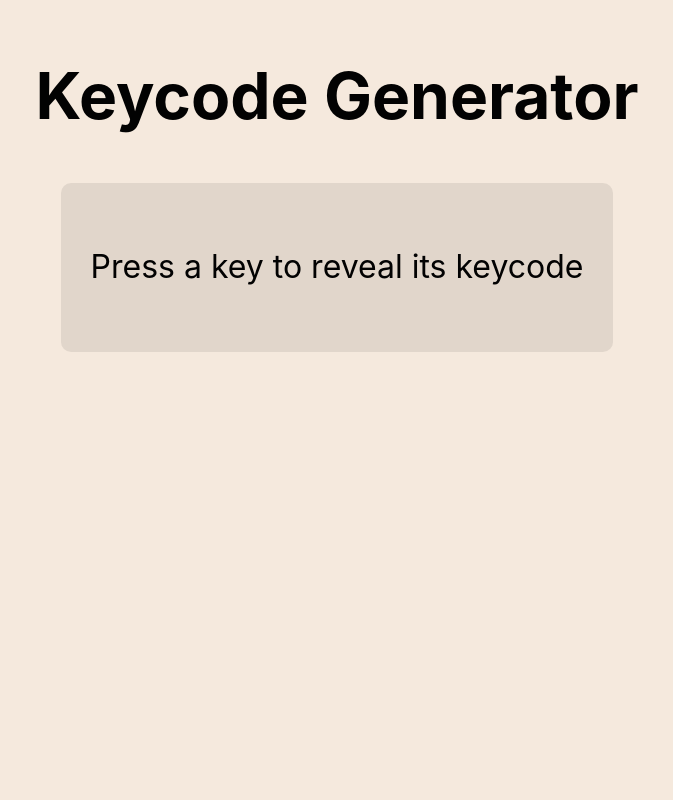
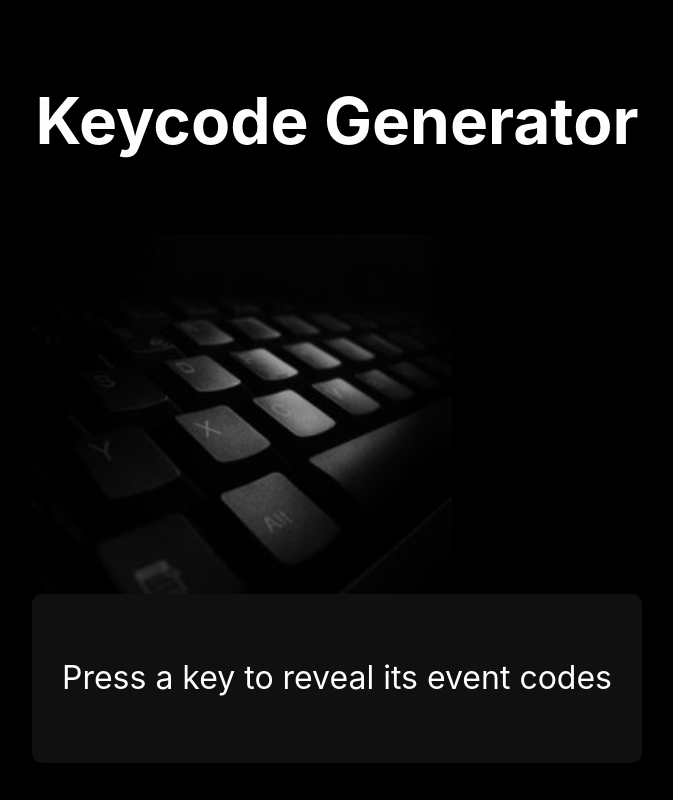
Before and after one commit to javajoshcmd/keycodeWebApp, a plain HTML site: page index.html in a window 1280 px wide. Shown: the whole page, without its empty margins (303-976 px from the left). Drawn offline with Linux system fonts and the light colour scheme.

Commit message:
changed style to dark theme

```diff
--- a/app.js
+++ b/app.js
@@ -1,6 +1,6 @@
 
   window.addEventListener("keydown", () => {
-    document.getElementById("header").innerHTML = `<p> key: ${event.key}</p>`;
+    document.getElementById("header").innerHTML = `<p> key pressed: ${event.key}</p>`;
     document.getElementById("eventCode").innerHTML = `<p> Key code: ${event.keyCode}</p>`;
     document.getElementById("eventWhich").innerHTML = `<p> Event code: ${event.code}</p>`;
 })
--- a/index.html
+++ b/index.html
@@ -10,9 +10,12 @@
 <div class="main" >
     <h1 >Keycode Generator</h1>
 </div>
+<div class="topImg">
+    <img src="images/computer-keyboard-1426478.jpg" height="360px" width="420">
+
 <div class = "keyGen">
   <div id="header">
-    <p>Press a key to reveal its keycode</p>
+    <p>Press a key to reveal its event codes</p>
   </div>
 <div id="eventCode">
 
@@ -20,7 +23,7 @@
 
 <div id="eventWhich"></div>
 </div>
-
+</div>
     <script src="app.js"></script>
 </body>
 </html>
--- a/main.css
+++ b/main.css
@@ -4,16 +4,25 @@ body {
     align-items: center;
     justify-content: center;
     height: 100%;
-    background: #f5e9dd;
+    background: #000000;
     text-align: center;
     font-family:  -apple-system, BlinkMacSystemFont, 'Segoe UI', Roboto, Oxygen, Ubuntu, Cantarell, 'Open Sans', 'Helvetica Neue', sans-serif;
     line-height: 1.4;
     font-size: 2rem;
-    color: rgb(2, 2, 2);
+    color: rgb(255, 253, 253);
   }
-
+.topImg {
+    display: flex;
+    flex-direction: column;
+    min-width: 485px;
+    justify-content: space-evenly;
+    align-content: space-between;
+}
  .main{
     display: flex;
+    margin: 2%;
+
+
 
 
  }
@@ -22,5 +31,5 @@ body {
     flex-direction: column;
     padding: 30px;
     border-radius: 10px;
-    background-color: rgba(0, 0, 0, 0.082);
+    background-color: rgba(192, 191, 191, 0.082);
  }
```
Also changed, not shown: images/computer-keyboard-1426478.jpg (added), images/keyboardVec.jpg (added), 3 other files.
